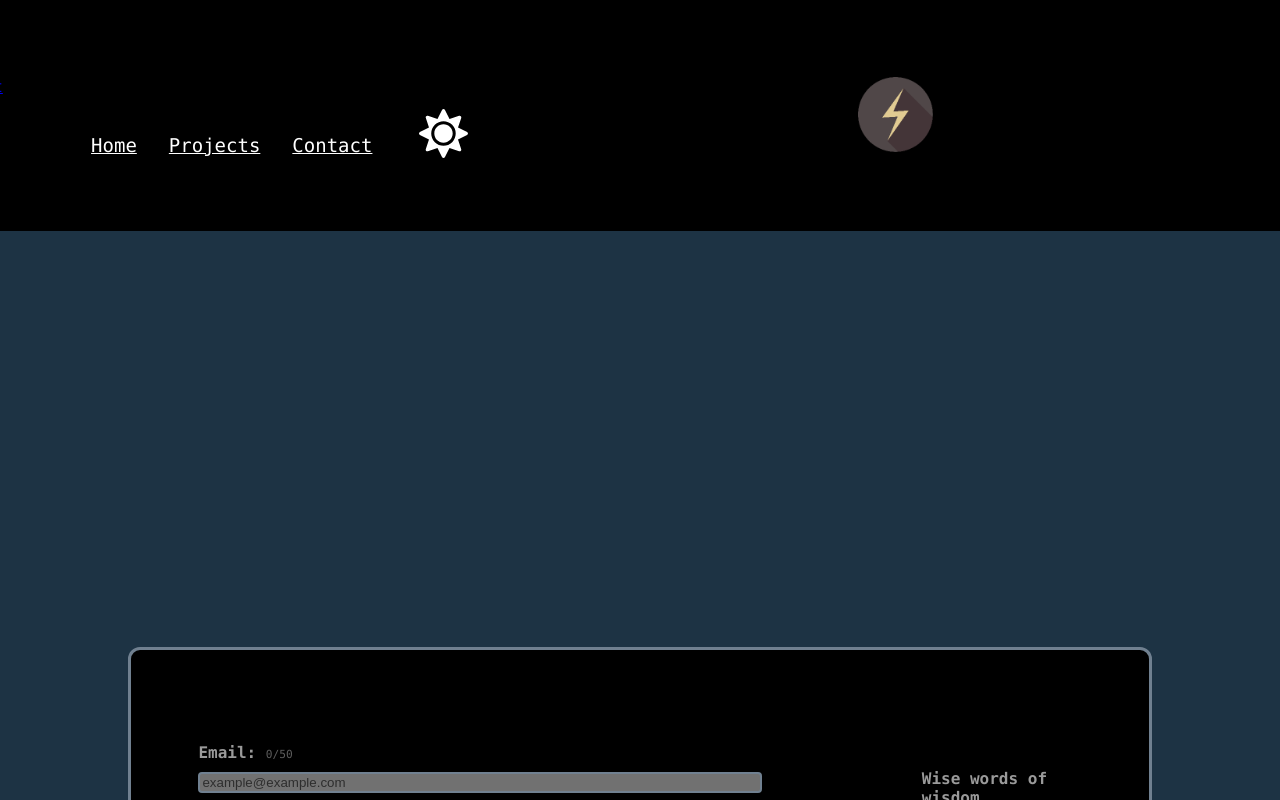
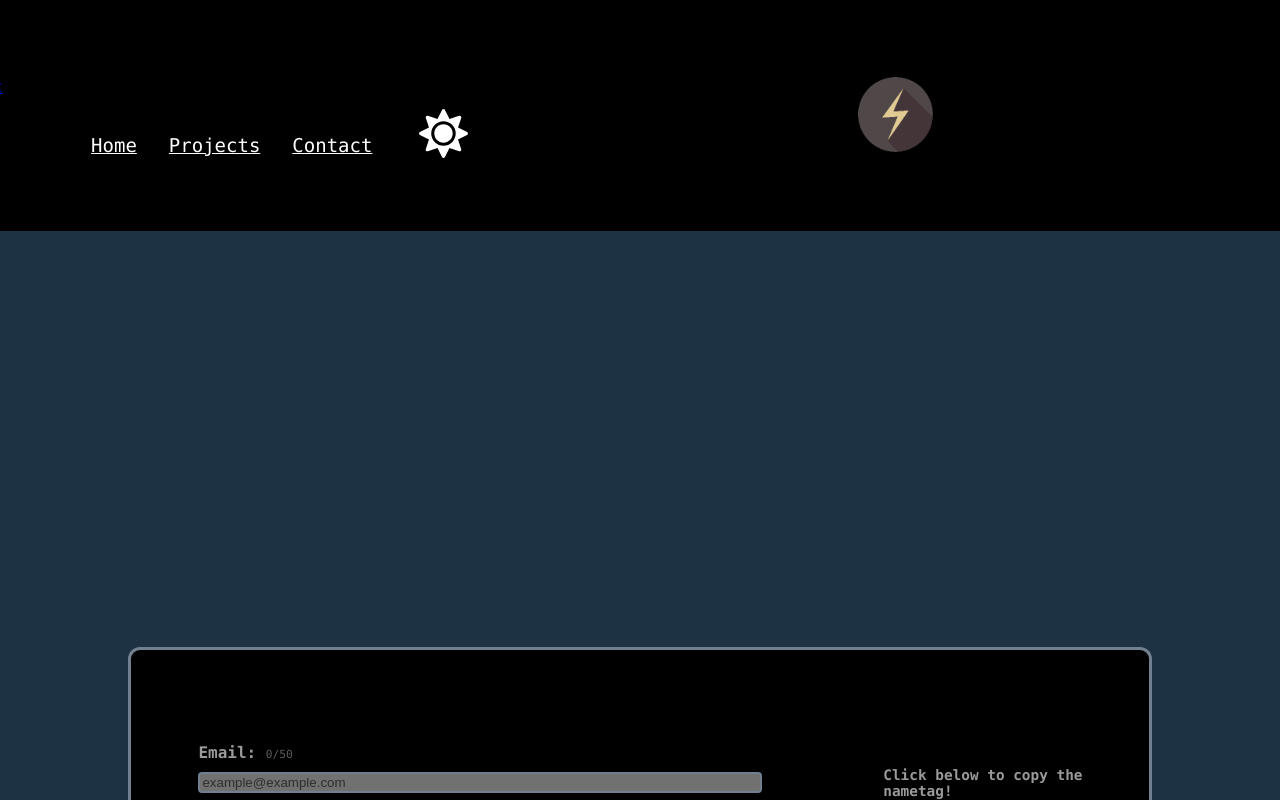
Before and after one commit to eZaplachi/zaplachi.ca, a Next.js app: page /contact in a window 1280 px wide. Shown: the top 800 px of the page. Built offline with nearby package versions, Linux system fonts and the light colour scheme.

Commit message:
Updated memo

```diff
--- a/components/ContactInfo.tsx
+++ b/components/ContactInfo.tsx
@@ -54,7 +54,8 @@ const ContactInfo = () => {
     <section>
       <div className={styles.wrapper}>
         <div className={styles.contact}>
-          <p className={styles.memoText}>Wise words of wisdom</p>
+          <p className={styles.memoText}>Click below to copy the nametag!</p>
+
         </div>
         <div className={styles.copyMsg} ref={copyRef}>
           <span>Copied {copy} link to clipboard</span>
--- a/styles/components/ContactInfo.module.css
+++ b/styles/components/ContactInfo.module.css
@@ -25,8 +25,8 @@
 }
 
 .memoText {
-	margin-left: 20%;
 	margin-bottom: 1ch;
+	font-size: 0.9em;
 }
 
 .copyMsg {
```
Also changed, not shown: .cspell/custom-dictionary-workspace.txt.
